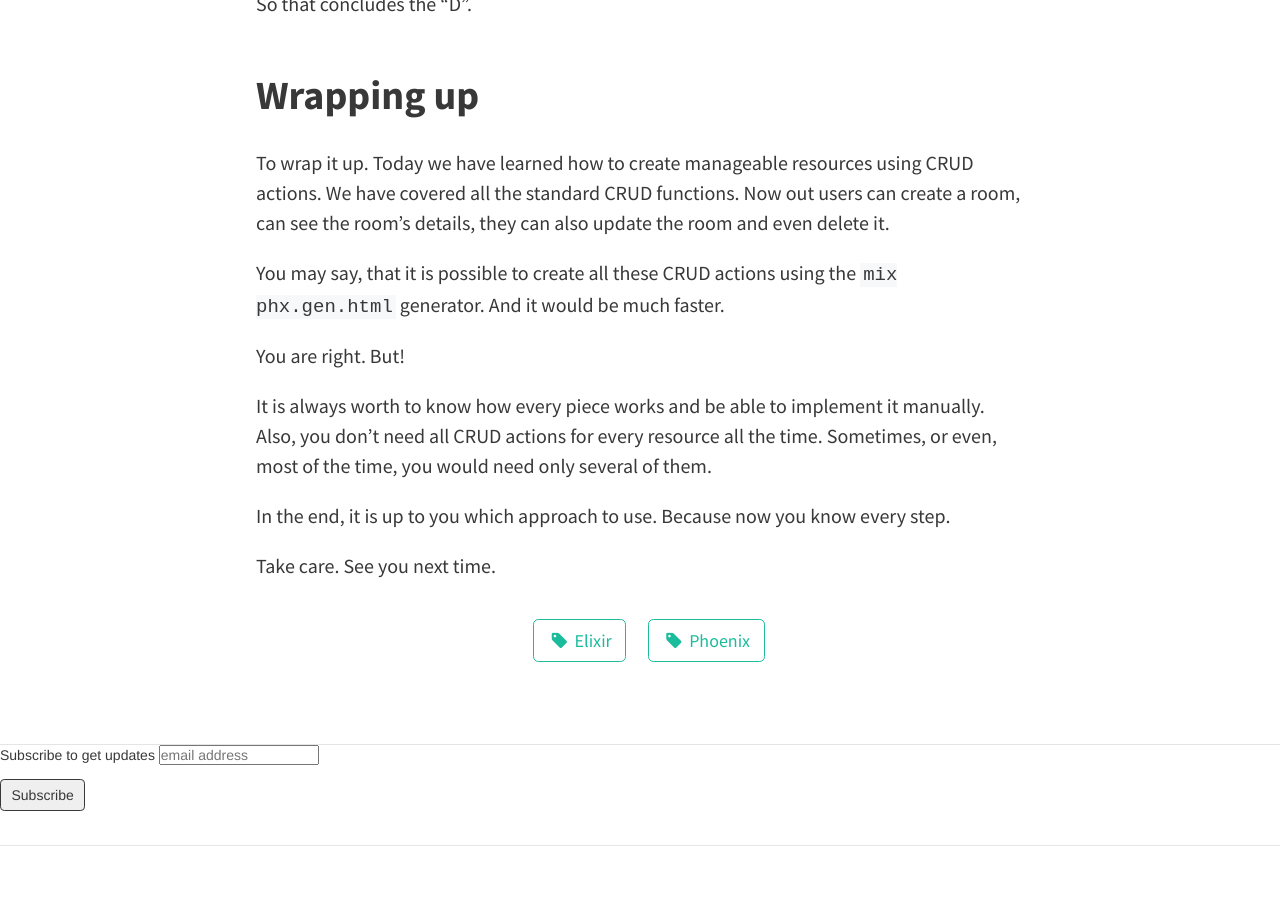
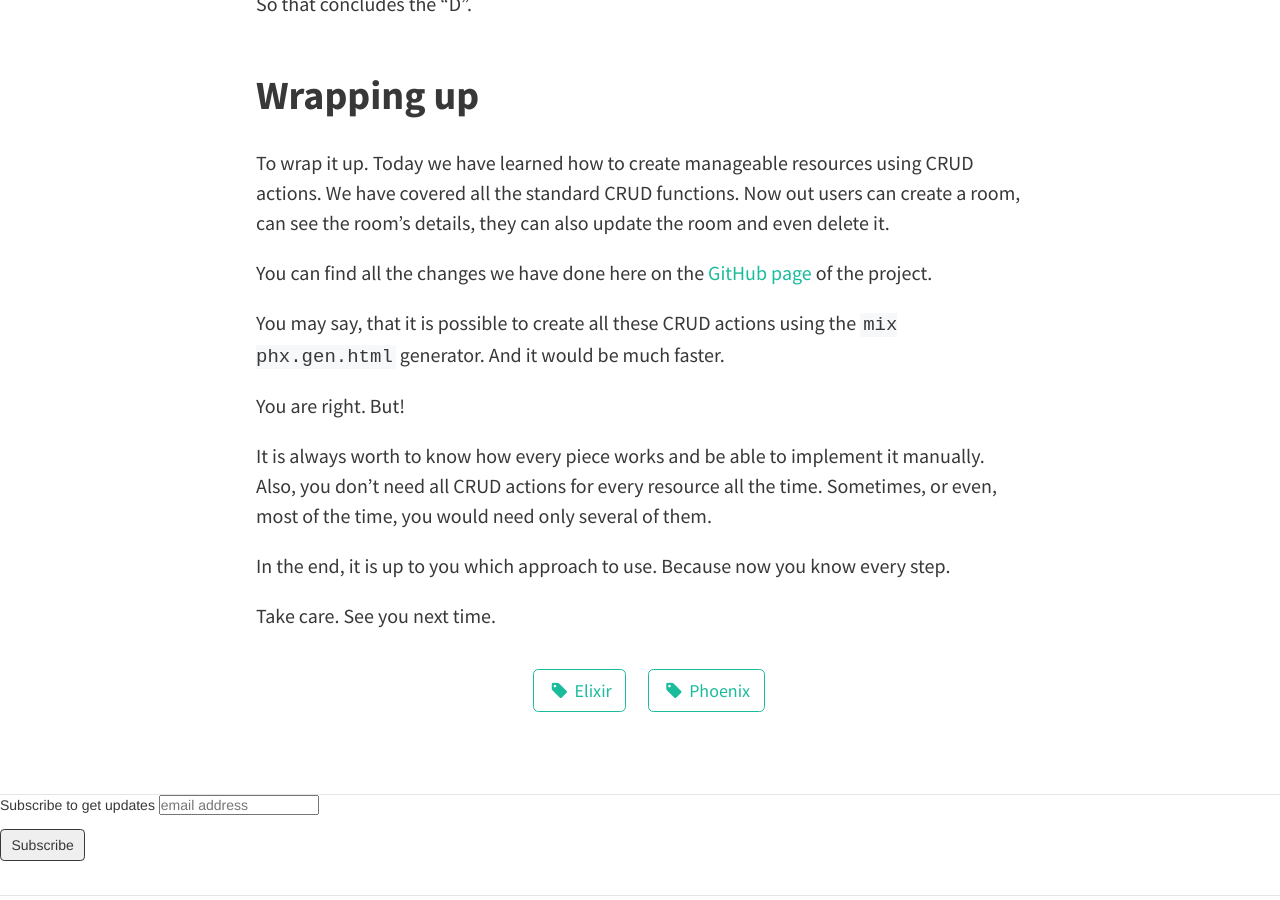
Before and after one commit to elfenlaid/ck3g.github.io, a Jekyll site: the page built from _posts/2018-02-04-implementing-crud-in-phoenix.md, in a window 1280 px wide and 900 px high, scrolled down 18979 px. Built offline with Jekyll 4.4.1, drawn with Linux system fonts in a browser that asks for light colours; nearby versions of some CDN libraries; comment, search, counter and statistics services are not loaded.

Commit message:
Add link to GitHub for GRUD post

```diff
--- a/_posts/2018-02-04-implementing-crud-in-phoenix.md
+++ b/_posts/2018-02-04-implementing-crud-in-phoenix.md
@@ -647,6 +647,8 @@ So that concludes the "D".
 To wrap it up. Today we have learned how to create manageable resources using CRUD actions. We have covered all the standard CRUD functions.
 Now out users can create a room, can see the room's details, they can also update the room and even delete it.
 
+You can find all the changes we have done here on the [GitHub page](https://github.com/ck3g/prater/pull/3) of the project.
+
 You may say, that it is possible to create all these CRUD actions using the `mix phx.gen.html` generator. And it would be much faster.
 
 You are right. But!
```
